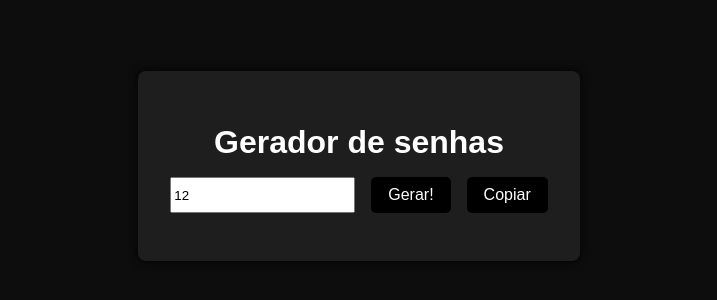
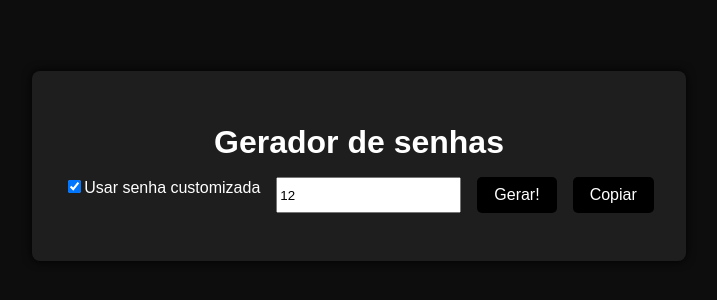
Before and after one commit to TobiasAlvz/React-fundamentos, a React (Vite) app in the folder projeto/exercicio-4/: page / in a window 1280 px wide. Shown: the part 234-534 px from the top of the page, without its empty margins (281-998 px from the left). Built offline with nearby package versions, Linux system fonts and the light colour scheme.

Commit message:
Update PasswordGenerator.jsx

```diff
--- a/projeto/exercicio-4/src/components/PasswordGenerator.jsx
+++ b/projeto/exercicio-4/src/components/PasswordGenerator.jsx
@@ -6,12 +6,13 @@ import styles from "./PasswordGenerator.module.css";
 export default function PasswordGenerator() {
   const [senha, setSenha] = useState("");
   const [copiado, setCopiado] = useState(false);
+  const [customizada, setCustomizada] = useState(true);
   const [passwordSize, setPasswordSize] = useState(12);
-  function gerarSenha() {
+  function gerarSenha(tamanho) {
     const caracteres =
       "ABCDEFGHIJKLMNOPQRSTUVWXYZabcdefghijklmnopqrstuvwxyz0123456789!@#$%&*()_-=+";
     let senha = "";
-    for (let i = 0; i < passwordSize; i++) {
+    for (let i = 0; i < tamanho; i++) {
       const index = Math.floor(Math.random() * caracteres.length);
       senha += caracteres[index];
     }
@@ -19,7 +20,8 @@ export default function PasswordGenerator() {
   }
 
   const gerar = () => {
-    const nova = gerarSenha(Number(passwordSize));
+    const tamanho = customizada ? passwordSize : 8;
+    const nova = gerarSenha(Number(tamanho));
     setSenha(nova);
     setCopiado(false);
   };
@@ -32,13 +34,25 @@ export default function PasswordGenerator() {
   return (
     <>
       <div className={styles.buttons}>
+        <label>
+          <input
+            type="checkbox"
+            checked={customizada}
+            onChange={() => setCustomizada((prev) => !prev)}
+          />
+          Usar senha customizada
+        </label>
+
+        {customizada && (
           <input
             type="number"
             id="passwordSize"
             min={1}
             value={passwordSize}
-          onChange={(ev) => setPasswordSize(ev.target.value)}
+            onChange={(ev) => setPasswordSize(Number(ev.target.value))}
           />
+        )}
+
         <button className={styles.button} onClick={gerar}>
           Gerar!
         </button>
```
Lines whose indentation alone changed are shown as unchanged.
